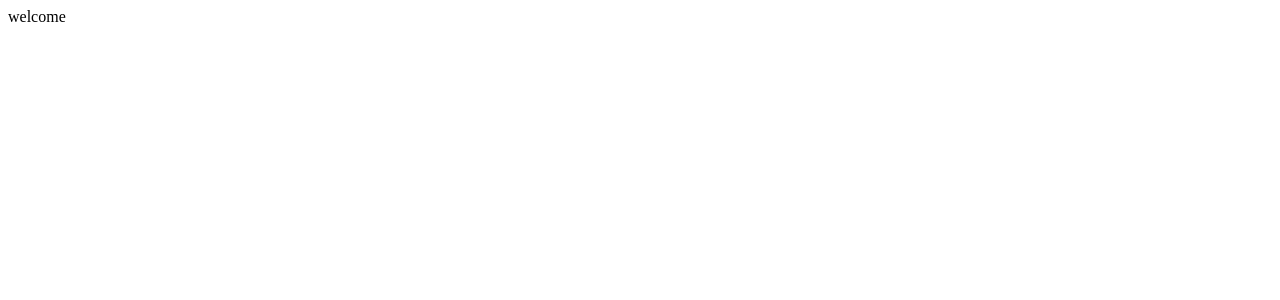
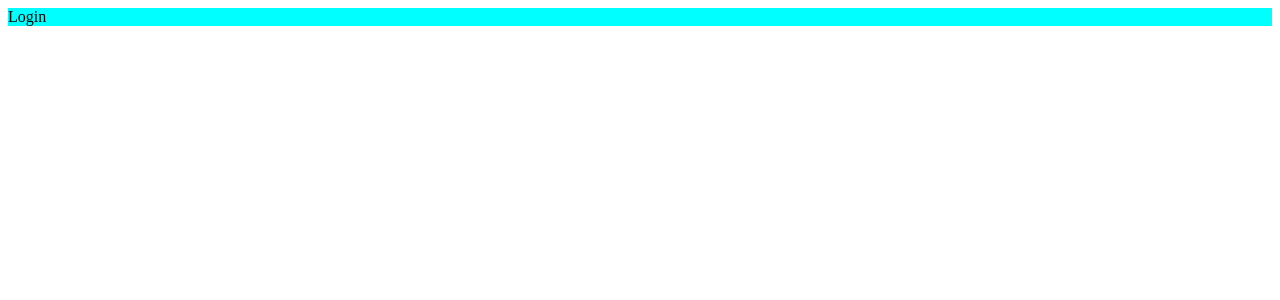
Before and after one commit to cruecer/avest, a React app in the folder client/: page / in a window 1280 px wide. Shown: the top 300 px of the page. Built offline with nearby package versions, Linux system fonts and the light colour scheme.

Commit message:
feat: add style helper function

```diff
--- a/client/src/App.js
+++ b/client/src/App.js
@@ -1,4 +1,7 @@
 import React, { Component } from 'react';
+import { Switch } from 'react-router-dom';
+import { renderRoutes } from 'react-router-config';
+import routes from '../src/routes';
 
 class App extends Component {
   constructor(props) {
@@ -6,7 +9,11 @@ class App extends Component {
   }
   render() {
     return (
-      <div>welcome</div>
+      <div>
+        <Switch>
+          {renderRoutes(routes)}
+        </Switch>
+      </div>
     )
   }
 }
--- /dev/null
+++ b/client/src/helper/style.js
@@ -0,0 +1,5 @@
+import classnames from 'classnames/bind';
+
+export const classNames = (style) => {
+  return classnames.bind(style);
+};
--- /dev/null
+++ b/client/src/pages/LoginPage/LoginPage.jsx
@@ -0,0 +1,18 @@
+import React, {Component} from 'react';
+import { classNames } from '../../helper/style';
+
+const cn = classNames(require('./index.scss'));
+
+class LoginPage extends Component {
+  constructor(props) {
+    super(props)
+  }
+
+  render() {
+    return(
+      <div className={cn('loginPage')}>Login</div>
+    )
+  }
+}
+
+export default LoginPage;
--- /dev/null
+++ b/client/src/pages/LoginPage/index.scss
@@ -0,0 +1,3 @@
+.loginPage {
+  background-color: aqua;
+}
--- a/client/src/pages/LoginPage/LoginPage.js
+++ b/client/src/pages/NotFoundPage/NotFoundPage.jsx
@@ -1,15 +1,15 @@
 import React, {Component} from 'react';
 
-class LoginPage extends Component {
+class NotFoundPage extends Component {
   constructor(props) {
     super(props)
   }
 
   render() {
     return(
-      <div>Login</div>
+      <div>NotFound</div>
     )
   }
 }
 
-export default LoginPage;
+export default NotFoundPage;
--- /dev/null
+++ b/client/src/pages/NotFoundPage/index.js
@@ -0,0 +1,3 @@
+import NotFoundPage from './NotFoundPage';
+
+export default NotFoundPage;
--- a/client/src/pages/index.js
+++ b/client/src/pages/index.js
@@ -1,9 +1,11 @@
 import CalculatorPage from './CalculatorPage';
 import LoginPage from './LoginPage';
 import RegistryPage from './RegisterPage';
+import NotFoundPage from './NotFoundPage';
 
 export {
   CalculatorPage,
   LoginPage,
-  RegisterPage
+  RegistryPage,
+  NotFoundPage
 };
--- a/client/src/routes/routes.js
+++ b/client/src/routes/routes.js
@@ -1,4 +1,4 @@
-import { LoginPage, NotFoundPage, RegisterPage, CalculatorPage } from '../Pages';
+import { LoginPage, NotFoundPage, RegisterPage, CalculatorPage } from '../pages';
 
 const routes = [
   {
```
Also changed, not shown: client/src/pages/CalculatorPage/CalculatorPage.jsx (renamed from client/src/pages/CalculatorPage/CalculatorPage.js), client/src/pages/RegisterPage/RegistryPage.jsx (renamed from client/src/pages/RegisterPage/RegistryPage.js).
